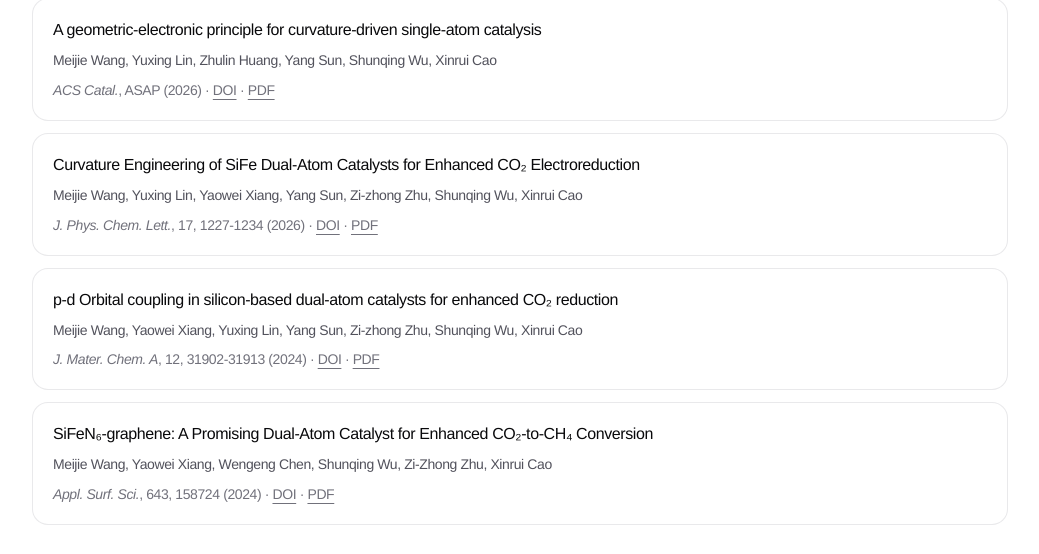
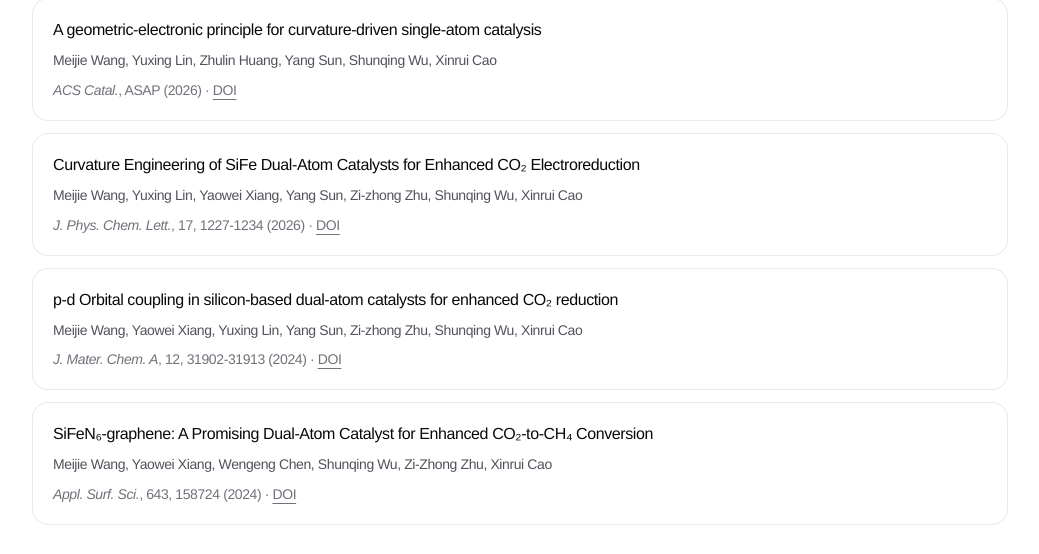
Before and after one commit to Migie-cphy/migie-site, a Next.js app: page /publications in a window 1280 px wide. Shown: the part 218-772 px from the top of the page, without its empty margins (120-1159 px from the left). Built offline with nearby package versions, Linux system fonts and the light colour scheme.

Commit message:
show DOI only for publications: remove PDF links and ACS publisher PDF

```diff
--- a/app/data.ts
+++ b/app/data.ts
@@ -235,7 +235,6 @@ export const PUBLICATIONS: Publication[] = [
     year: 2026,
     pages: 'ASAP',
     doi: '10.1021/acscatal.6c02847',
-    pdf: 'a-geometric-electronic-principle-for-curvature-driven-single-atom-catalysis.pdf',
     group: 'first_author',
   },
   {
@@ -249,7 +248,6 @@ export const PUBLICATIONS: Publication[] = [
     volume: 17,
     pages: '1227-1234',
     doi: '10.1021/acs.jpclett.5c03896',
-    pdf: 'curvature-engineering.pdf',
     group: 'first_author',
   },
   {
@@ -264,7 +262,6 @@ export const PUBLICATIONS: Publication[] = [
     issue: 46,
     pages: '31902-31913',
     doi: '10.1039/D4TA06642A',
-    pdf: 'p_d_orbital.pdf',
     group: 'first_author',
   },
   {
@@ -278,7 +275,6 @@ export const PUBLICATIONS: Publication[] = [
     volume: 643,
     pages: '158724',
     doi: '10.1016/j.apsusc.2023.158724',
-    pdf: 'SiFeN6_graphene.pdf',
     group: 'first_author',
   },
   {
--- a/app/page.tsx
+++ b/app/page.tsx
@@ -454,22 +454,6 @@ export default function Personal() {
                     </a>
                   </>
                 )}
-                {pub.pdf && (
-                  <>
-                    {' '}
-                    ·{' '}
-                    <a
-                      href={
-                        pub.pdf.startsWith('/') ? pub.pdf : `/paper/${pub.pdf}`
-                      }
-                      target="_blank"
-                      rel="noopener noreferrer"
-                      className="underline hover:text-zinc-600 dark:hover:text-zinc-300"
-                    >
-                      PDF
-                    </a>
-                  </>
-                )}
                 {pub.link && (
                   <>
                     {' '}
--- a/app/publications/publications-content.tsx
+++ b/app/publications/publications-content.tsx
@@ -19,7 +19,6 @@ function PublicationCard({
   volume,
   pages,
   doi,
-  pdf,
   link,
   reportLabel,
 }: (typeof PUBLICATIONS)[number] & { reportLabel: string }) {
@@ -46,20 +45,6 @@ function PublicationCard({
               className="underline underline-offset-4 transition-colors hover:text-zinc-950 dark:hover:text-zinc-100"
             >
               DOI
-            </a>
-          </>
-        ) : null}
-        {pdf ? (
-          <>
-            {' '}
-            ·{' '}
-            <a
-              href={pdf.startsWith('/') ? pdf : `/paper/${pdf}`}
-              target="_blank"
-              rel="noopener noreferrer"
-              className="underline underline-offset-4 transition-colors hover:text-zinc-950 dark:hover:text-zinc-100"
-            >
-              PDF
             </a>
           </>
         ) : null}
```
Also changed, not shown: 1 other file (tests, documents, lock files or other folders).
